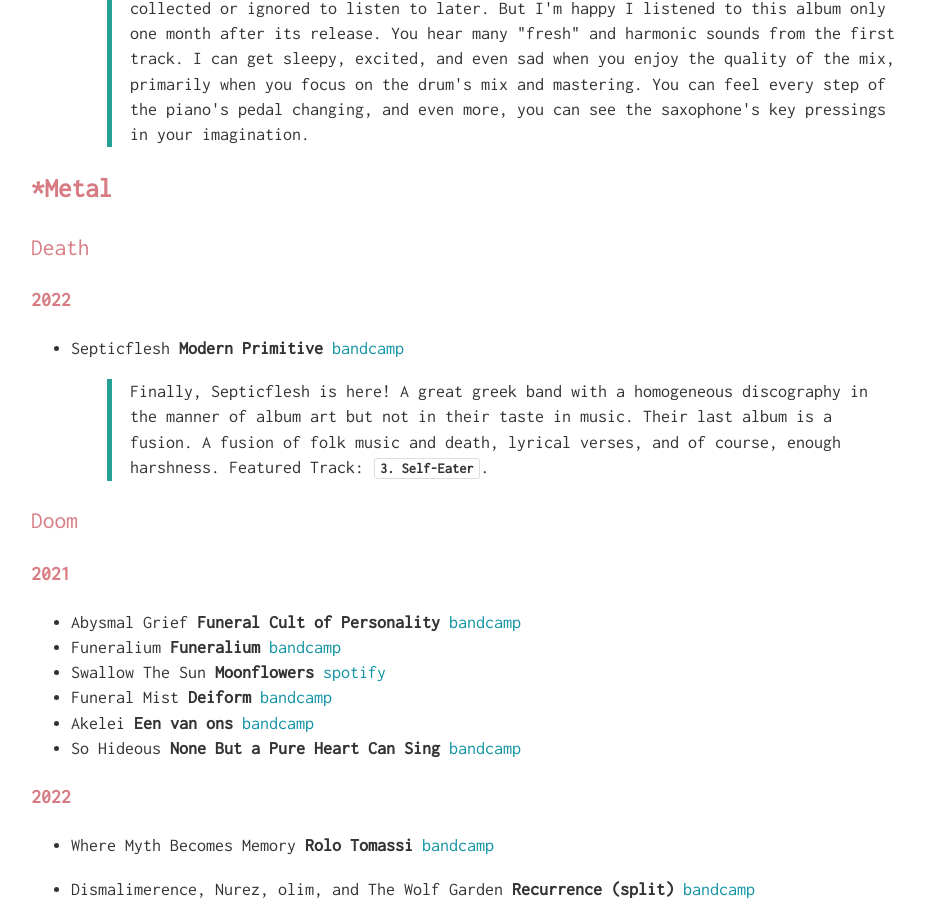
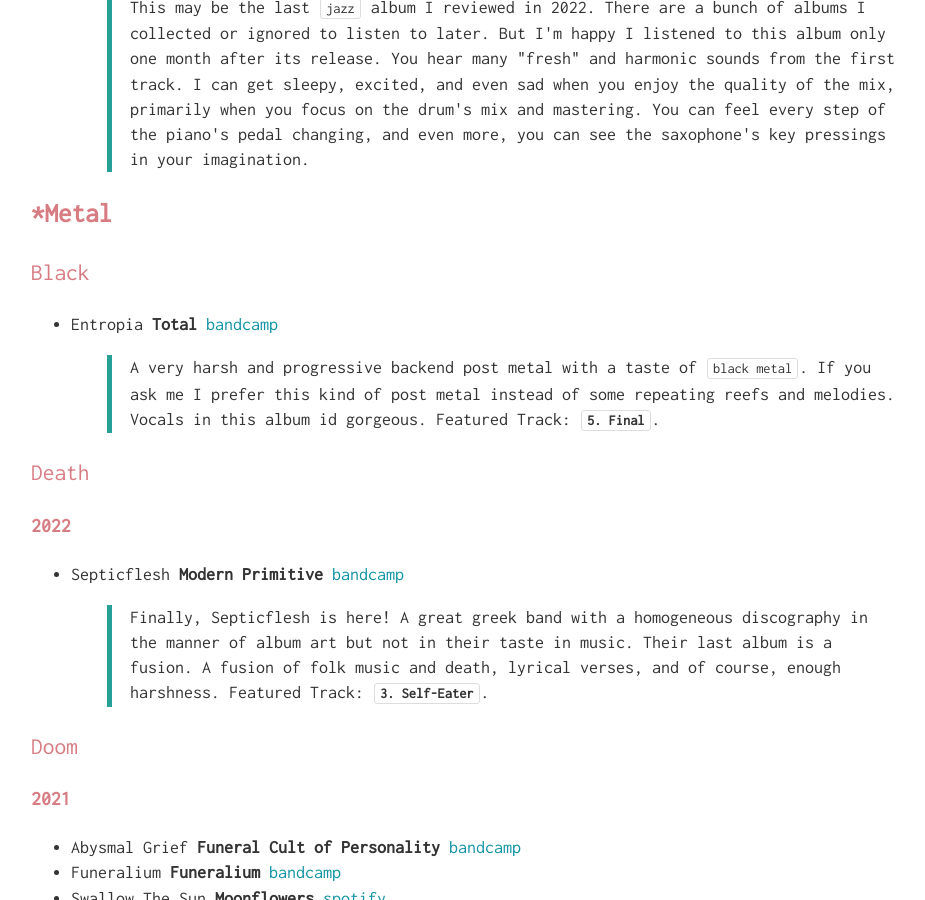
Before and after one commit to shosseinib/shosseinib.github.io, a Jekyll site: the page music.html, which Jekyll copies as it is, in a window 1280 px wide and 900 px high, scrolled down 4063 px. Shown: the whole window, without its empty margins (159-1084 px from the left). Built offline with Jekyll 4.4.1, drawn with Linux system fonts in a browser that asks for light colours; some web fonts are replaced; some of the changed text lies outside the part shown.

Commit message:
Entropia - Total

```diff
--- a/music.html
+++ b/music.html
@@ -3,7 +3,7 @@
 "http://www.w3.org/TR/xhtml1/DTD/xhtml1-strict.dtd">
 <html xmlns="http://www.w3.org/1999/xhtml" lang="en" xml:lang="en">
 <head>
-<!-- 2022-12-17 Sat 03:27 -->
+<!-- 2023-03-24 Fri 15:11 -->
 <meta http-equiv="Content-Type" content="text/html;charset=utf-8" />
 <meta name="viewport" content="width=device-width, initial-scale=1" />
 <title>Music Journal</title>
@@ -205,53 +205,54 @@
 <h2>Table of Contents</h2>
 <div id="text-table-of-contents" role="doc-toc">
 <ul>
-<li><a href="#orgc9398a5"><b>Code of Conduct</b></a></li>
-<li><a href="#org461d998"><b>Electronic</b></a>
+<li><a href="#orgb49edf6"><b>Code of Conduct</b></a></li>
+<li><a href="#org68c5c4b"><b>Electronic</b></a>
 <ul>
-<li><a href="#orgf2464fc">2021</a></li>
-<li><a href="#orgd5be14a">2022</a></li>
+<li><a href="#org458a804">2021</a></li>
+<li><a href="#orga83ba30">2022</a></li>
 </ul>
 </li>
-<li><a href="#orgbad30e2"><b>Experimental &amp; Improvisation</b></a>
+<li><a href="#orgd4b897b"><b>Experimental &amp; Improvisation</b></a>
 <ul>
-<li><a href="#org21b6db3">2019</a></li>
-<li><a href="#org99f8051">2020</a></li>
-<li><a href="#orga0908a1">2021</a></li>
-<li><a href="#org2e3ae2c">2022</a></li>
+<li><a href="#orgff120d1">2019</a></li>
+<li><a href="#org9896b96">2020</a></li>
+<li><a href="#org1425bce">2021</a></li>
+<li><a href="#org6061fa4">2022</a></li>
 </ul>
 </li>
-<li><a href="#org2105bc0"><b>Jazz</b></a>
+<li><a href="#org9adf0e0"><b>Jazz</b></a>
 <ul>
-<li><a href="#org61f248a">2019</a></li>
-<li><a href="#org29304e8">2021</a></li>
-<li><a href="#orgc7dfd49">2022</a></li>
+<li><a href="#org603b5b0">2019</a></li>
+<li><a href="#orgc87babb">2021</a></li>
+<li><a href="#orgd2b7088">2022</a></li>
 </ul>
 </li>
-<li><a href="#orgee6fee9"><b>*Metal</b></a>
+<li><a href="#org4681010"><b>*Metal</b></a>
 <ul>
-<li><a href="#orgcc7193c">Death</a>
+<li><a href="#org640bf45">Black</a></li>
+<li><a href="#org97c5667">Death</a>
 <ul>
-<li><a href="#org7936dc3">2022</a></li>
+<li><a href="#orgf02dfee">2022</a></li>
 </ul>
 </li>
-<li><a href="#orgc2baec0">Doom</a>
+<li><a href="#orgf0233d2">Doom</a>
 <ul>
-<li><a href="#orgb349ade">2021</a></li>
-<li><a href="#org85cad7e">2022</a></li>
+<li><a href="#org53d8ca6">2021</a></li>
+<li><a href="#org035c408">2022</a></li>
 </ul>
 </li>
-<li><a href="#org3579b17">Progressive</a></li>
+<li><a href="#org8a15508">Progressive</a></li>
 </ul>
 </li>
-<li><a href="#org9be5352"><b>Noise</b></a>
+<li><a href="#org5adfc11"><b>Noise</b></a>
 <ul>
-<li><a href="#org91cf0a9">2022</a></li>
+<li><a href="#orgb4cafe1">2022</a></li>
 </ul>
 </li>
-<li><a href="#org82ee16e"><b>Post-everything</b></a>
+<li><a href="#org6444219"><b>Post-everything</b></a>
 <ul>
-<li><a href="#orge2a953b">2021</a></li>
-<li><a href="#org0a572ce">2022</a></li>
+<li><a href="#orgdde0054">2021</a></li>
+<li><a href="#org3c36214">2022</a></li>
 </ul>
 </li>
 </ul>
@@ -259,31 +260,31 @@
 </div>
 
 
-<div id="outline-container-orgc9398a5" class="outline-2">
-<h2 id="orgc9398a5"><b>Code of Conduct</b></h2>
-<div class="outline-text-2" id="text-orgc9398a5">
+<div id="outline-container-orgb49edf6" class="outline-2">
+<h2 id="orgb49edf6"><b>Code of Conduct</b></h2>
+<div class="outline-text-2" id="text-orgb49edf6">
 <p>
 Here I collect music albums that I consider worshiped (in my way) works in <code>Jazz</code>, <code>Post-Everything</code>, <code>Noise</code>, <code>*Metal</code>, <code>Electronic</code>, and <code>Experimental &amp; Improvisation</code>. The order is by year, but there is no order; I may re-sort them by their artist name later; who knows?
 </p>
 </div>
 </div>
 
-<div id="outline-container-org461d998" class="outline-2">
-<h2 id="org461d998"><b>Electronic</b></h2>
-<div class="outline-text-2" id="text-org461d998">
+<div id="outline-container-org68c5c4b" class="outline-2">
+<h2 id="org68c5c4b"><b>Electronic</b></h2>
+<div class="outline-text-2" id="text-org68c5c4b">
 </div>
-<div id="outline-container-orgf2464fc" class="outline-3">
-<h3 id="orgf2464fc">2021</h3>
-<div class="outline-text-3" id="text-orgf2464fc">
+<div id="outline-container-org458a804" class="outline-3">
+<h3 id="org458a804">2021</h3>
+<div class="outline-text-3" id="text-org458a804">
 <ul class="org-ul">
 <li>Doyeq <b>Never Back</b> <a href="https://fuselab.bandcamp.com/album/never-back">bandcamp</a></li>
 <li>HEXSYSTEM <b>Interface OST Vol. II</b> <a href="https://hexsystem.bandcamp.com/album/interface-ost-vol-ii?from=fandiscflw">bandcamp</a></li>
 </ul>
 </div>
 </div>
-<div id="outline-container-orgd5be14a" class="outline-3">
-<h3 id="orgd5be14a">2022</h3>
-<div class="outline-text-3" id="text-orgd5be14a">
+<div id="outline-container-orga83ba30" class="outline-3">
+<h3 id="orga83ba30">2022</h3>
+<div class="outline-text-3" id="text-orga83ba30">
 <ul class="org-ul">
 <li>HEXSYSTEM <b>No Confluence</b> <a href="https://hexsystem.bandcamp.com/album/no-confluence?from=fanpub_fnb">bandcamp</a></li>
 <li><p>
@@ -298,29 +299,29 @@
 </div>
 </div>
 </div>
-<div id="outline-container-orgbad30e2" class="outline-2">
-<h2 id="orgbad30e2"><b>Experimental &amp; Improvisation</b></h2>
-<div class="outline-text-2" id="text-orgbad30e2">
+<div id="outline-container-orgd4b897b" class="outline-2">
+<h2 id="orgd4b897b"><b>Experimental &amp; Improvisation</b></h2>
+<div class="outline-text-2" id="text-orgd4b897b">
 </div>
-<div id="outline-container-org21b6db3" class="outline-3">
-<h3 id="org21b6db3">2019</h3>
-<div class="outline-text-3" id="text-org21b6db3">
+<div id="outline-container-orgff120d1" class="outline-3">
+<h3 id="orgff120d1">2019</h3>
+<div class="outline-text-3" id="text-orgff120d1">
 <ul class="org-ul">
 <li>Sam Andreae/David Birchall/Toshimaru Nakamura/Otto Willberg <b>UK ツアー 2019</b> <a href="https://scatterarchive.bandcamp.com/album/uk-2019?from=fandiscflw">bandcamp</a></li>
 </ul>
 </div>
 </div>
-<div id="outline-container-org99f8051" class="outline-3">
-<h3 id="org99f8051">2020</h3>
-<div class="outline-text-3" id="text-org99f8051">
+<div id="outline-container-org9896b96" class="outline-3">
+<h3 id="org9896b96">2020</h3>
+<div class="outline-text-3" id="text-org9896b96">
 <ul class="org-ul">
 <li>Jean-Luc Guionnet, Annette Krebs <b>pointe sèche</b> <a href="https://annettekrebs.bandcamp.com/album/pointe-s-che">bandcamp</a></li>
 </ul>
 </div>
 </div>
-<div id="outline-container-orga0908a1" class="outline-3">
-<h3 id="orga0908a1">2021</h3>
-<div class="outline-text-3" id="text-orga0908a1">
+<div id="outline-container-org1425bce" class="outline-3">
+<h3 id="org1425bce">2021</h3>
+<div class="outline-text-3" id="text-org1425bce">
 <ul class="org-ul">
 <li>Guilherme Rodrigues &amp; Carlos Santos <b>Uncommon Symmetries</b> <a href="https://guilhermerodrigues.bandcamp.com/album/uncommon-symmetries">bandcamp</a></li>
 <li>I/O - Carlos Santos and Ulrich Mitzlaff <b>Studies on Colour Field Modulation</b> <a href="https://carlossantos.bandcamp.com/album/studies-on-colour-field-modulation">bandcamp</a></li>
@@ -329,9 +330,9 @@
 </ul>
 </div>
 </div>
-<div id="outline-container-org2e3ae2c" class="outline-3">
-<h3 id="org2e3ae2c">2022</h3>
-<div class="outline-text-3" id="text-org2e3ae2c">
+<div id="outline-container-org6061fa4" class="outline-3">
+<h3 id="org6061fa4">2022</h3>
+<div class="outline-text-3" id="text-org6061fa4">
 <ul class="org-ul">
 <li>Mark Wagner <b>S☉N RISE / S☉N OF THE SUN</b> <a href="https://zamzamrec.bandcamp.com/album/s-n-rise-s-n-of-the-sun">bandcamp</a></li>
 <li><p>
@@ -354,21 +355,21 @@
 </div>
 </div>
 </div>
-<div id="outline-container-org2105bc0" class="outline-2">
-<h2 id="org2105bc0"><b>Jazz</b></h2>
-<div class="outline-text-2" id="text-org2105bc0">
+<div id="outline-container-org9adf0e0" class="outline-2">
+<h2 id="org9adf0e0"><b>Jazz</b></h2>
+<div class="outline-text-2" id="text-org9adf0e0">
 </div>
-<div id="outline-container-org61f248a" class="outline-3">
-<h3 id="org61f248a">2019</h3>
-<div class="outline-text-3" id="text-org61f248a">
+<div id="outline-container-org603b5b0" class="outline-3">
+<h3 id="org603b5b0">2019</h3>
+<div class="outline-text-3" id="text-org603b5b0">
 <ul class="org-ul">
 <li>Enrico Rava &amp; Joe Lovano <b>Roma (Live)</b> <a href="https://open.spotify.com/album/7oJD5GX7laQuDzSz10eKS2">spotify</a></li>
 </ul>
 </div>
 </div>
-<div id="outline-container-org29304e8" class="outline-3">
-<h3 id="org29304e8">2021</h3>
-<div class="outline-text-3" id="text-org29304e8">
+<div id="outline-container-orgc87babb" class="outline-3">
+<h3 id="orgc87babb">2021</h3>
+<div class="outline-text-3" id="text-orgc87babb">
 <ul class="org-ul">
 <li>Mira Martin-Gray, Bryan Qu, Karen Ng, Nick Dunston <b>Trumpet &amp; Drums REMIX Festival</b> <a href="https://linaallemano.bandcamp.com/album/trumpet-drums-remix-festival">bandcamp</a></li>
 <li>Milton Man Gogh <b>The Great Reset</b> <a href="https://miltonmangogh.bandcamp.com/album/the-great-reset-2?from=fandiscflw">bandcamp</a></li>
@@ -425,9 +426,9 @@
 </ul>
 </div>
 </div>
-<div id="outline-container-orgc7dfd49" class="outline-3">
-<h3 id="orgc7dfd49">2022</h3>
-<div class="outline-text-3" id="text-orgc7dfd49">
+<div id="outline-container-orgd2b7088" class="outline-3">
+<h3 id="orgd2b7088">2022</h3>
+<div class="outline-text-3" id="text-orgd2b7088">
 <ul class="org-ul">
 <li>Joel Lyssarides <b>Stay Now</b> <a href="https://joellyssarides.bandcamp.com/releases">bandcamp</a></li>
 <li><p>
@@ -474,17 +475,32 @@
 </div>
 </div>
 </div>
-<div id="outline-container-orgee6fee9" class="outline-2">
-<h2 id="orgee6fee9"><b>*Metal</b></h2>
-<div class="outline-text-2" id="text-orgee6fee9">
+<div id="outline-container-org4681010" class="outline-2">
+<h2 id="org4681010"><b>*Metal</b></h2>
+<div class="outline-text-2" id="text-org4681010">
 </div>
-<div id="outline-container-orgcc7193c" class="outline-3">
-<h3 id="orgcc7193c">Death</h3>
-<div class="outline-text-3" id="text-orgcc7193c">
+<div id="outline-container-org640bf45" class="outline-3">
+<h3 id="org640bf45">Black</h3>
+<div class="outline-text-3" id="text-org640bf45">
+<ul class="org-ul">
+<li><p>
+Entropia <b>Total</b> <a href="https://agoniarecords.bandcamp.com/album/total?from=embed">bandcamp</a>
+</p>
+<blockquote>
+<p>
+A very harsh and progressive backend post metal with a taste of <code>black metal</code>. If you ask me I prefer this kind of post metal instead of some repeating reefs and melodies. Vocals in this album id gorgeous. Featured Track: <b><code>5. Final</code></b>.
+</p>
+</blockquote></li>
+</ul>
 </div>
-<div id="outline-container-org7936dc3" class="outline-4">
-<h4 id="org7936dc3">2022</h4>
-<div class="outline-text-4" id="text-org7936dc3">
+</div>
+<div id="outline-container-org97c5667" class="outline-3">
+<h3 id="org97c5667">Death</h3>
+<div class="outline-text-3" id="text-org97c5667">
+</div>
+<div id="outline-container-orgf02dfee" class="outline-4">
+<h4 id="orgf02dfee">2022</h4>
+<div class="outline-text-4" id="text-orgf02dfee">
 <ul class="org-ul">
 <li><p>
 Septicflesh <b>Modern Primitive</b> <a href="https://septicflesh.bandcamp.com/album/modern-primitive?from=fanpub_nfnb_pr">bandcamp</a>
@@ -498,13 +514,13 @@
 </div>
 </div>
 </div>
-<div id="outline-container-orgc2baec0" class="outline-3">
-<h3 id="orgc2baec0">Doom</h3>
-<div class="outline-text-3" id="text-orgc2baec0">
+<div id="outline-container-orgf0233d2" class="outline-3">
+<h3 id="orgf0233d2">Doom</h3>
+<div class="outline-text-3" id="text-orgf0233d2">
 </div>
-<div id="outline-container-orgb349ade" class="outline-4">
-<h4 id="orgb349ade">2021</h4>
-<div class="outline-text-4" id="text-orgb349ade">
+<div id="outline-container-org53d8ca6" class="outline-4">
+<h4 id="org53d8ca6">2021</h4>
+<div class="outline-text-4" id="text-org53d8ca6">
 <ul class="org-ul">
 <li>Abysmal Grief <b>Funeral Cult of Personality</b> <a href="https://sunandmoonrecords.bandcamp.com/album/funeral-cult-of-personality">bandcamp</a></li>
 <li>Funeralium <b>Funeralium</b> <a href="https://funeralium.bandcamp.com/album/funeralium?from=fannewrel">bandcamp</a></li>
@@ -515,9 +531,9 @@
 </ul>
 </div>
 </div>
-<div id="outline-container-org85cad7e" class="outline-4">
-<h4 id="org85cad7e">2022</h4>
-<div class="outline-text-4" id="text-org85cad7e">
+<div id="outline-container-org035c408" class="outline-4">
+<h4 id="org035c408">2022</h4>
+<div class="outline-text-4" id="text-org035c408">
 <ul class="org-ul">
 <li>Where Myth Becomes Memory <b>Rolo Tomassi</b> <a href="https://rolotomassi.bandcamp.com/album/where-myth-becomes-memory?from=fanpub_fnb_pr">bandcamp</a></li>
 <li><p>
@@ -588,9 +604,9 @@
 </div>
 </div>
 </div>
-<div id="outline-container-org3579b17" class="outline-3">
-<h3 id="org3579b17">Progressive</h3>
-<div class="outline-text-3" id="text-org3579b17">
+<div id="outline-container-org8a15508" class="outline-3">
+<h3 id="org8a15508">Progressive</h3>
+<div class="outline-text-3" id="text-org8a15508">
 <ul class="org-ul">
 <li><p>
 Venus Principle <b>Stand In Your Light</b> <a href="https://venusprinciple.bandcamp.com/album/stand-in-your-light-deluxe-edition?from=fanpub_nfnb_pr">bandcamp</a>
@@ -612,13 +628,13 @@
 </div>
 </div>
 </div>
-<div id="outline-container-org9be5352" class="outline-2">
-<h2 id="org9be5352"><b>Noise</b></h2>
-<div class="outline-text-2" id="text-org9be5352">
+<div id="outline-container-org5adfc11" class="outline-2">
+<h2 id="org5adfc11"><b>Noise</b></h2>
+<div class="outline-text-2" id="text-org5adfc11">
 </div>
-<div id="outline-container-org91cf0a9" class="outline-3">
-<h3 id="org91cf0a9">2022</h3>
-<div class="outline-text-3" id="text-org91cf0a9">
+<div id="outline-container-orgb4cafe1" class="outline-3">
+<h3 id="orgb4cafe1">2022</h3>
+<div class="outline-text-3" id="text-orgb4cafe1">
 <ul class="org-ul">
 <li><p>
 Portal to the God Damn Blood Dimension <b>Rotten Fruit; Regular Orchard</b> <a href="https://portaltothegoddamnblooddimension.bandcamp.com/album/rotten-fruit-regular-orchard?from=fandiscflw">bandcamp</a>
@@ -648,13 +664,13 @@
 </div>
 </div>
 </div>
-<div id="outline-container-org82ee16e" class="outline-2">
-<h2 id="org82ee16e"><b>Post-everything</b></h2>
-<div class="outline-text-2" id="text-org82ee16e">
+<div id="outline-container-org6444219" class="outline-2">
+<h2 id="org6444219"><b>Post-everything</b></h2>
+<div class="outline-text-2" id="text-org6444219">
 </div>
-<div id="outline-container-orge2a953b" class="outline-3">
-<h3 id="orge2a953b">2021</h3>
-<div class="outline-text-3" id="text-orge2a953b">
+<div id="outline-container-orgdde0054" class="outline-3">
+<h3 id="orgdde0054">2021</h3>
+<div class="outline-text-3" id="text-orgdde0054">
 <ul class="org-ul">
 <li>Hope Drone <b>Husk</b> <a href="https://hopedrone.bandcamp.com/album/husk">bandcamp</a></li>
 <li>Der Weg Einer Freihei <b>Noktvrn</b> <a href="https://derwegeinerfreiheitsom.bandcamp.com/album/noktvrn?from=fanpub_nfnb_pr">bandcamp</a></li>
@@ -682,9 +698,9 @@
 </ul>
 </div>
 </div>
-<div id="outline-container-org0a572ce" class="outline-3">
-<h3 id="org0a572ce">2022</h3>
-<div class="outline-text-3" id="text-org0a572ce">
+<div id="outline-container-org3c36214" class="outline-3">
+<h3 id="org3c36214">2022</h3>
+<div class="outline-text-3" id="text-org3c36214">
 <ul class="org-ul">
 <li><p>
 Caroline <b>Caroline</b> <a href="https://open.spotify.com/album/4X12VfRomM649eKXd1qKMf">spotify</a>
@@ -717,7 +733,7 @@
 </div>
 <div id="postamble" class="status">
 <p class="author">Author: <a href="https://shosseinib.github.io">shosseinib</a>, a noise enthusiast</p>
-<p class="date">Created: 2022-12-17 Sat 03:27</p>
+<p class="date">Created: 2023-03-24 Fri 15:11</p>
 <p class="validation"><a href="https://validator.w3.org/check?uri=referer">Validate</a></p>
 </div>
 </body>
--- a/music.org
+++ b/music.org
@@ -102,6 +102,11 @@
   This may be the last =jazz= album I reviewed in 2022. There are a bunch of albums I collected or ignored to listen to later. But I'm happy I listened to this album only one month after its release. You hear many "fresh" and harmonic sounds from the first track. I can get sleepy, excited, and even sad when you enjoy the quality of the mix, primarily when you focus on the drum's mix and mastering. You can feel every step of the piano's pedal changing, and even more, you can see the saxophone's key pressings in your imagination.
   #+end_quote
 * **Metal*
+** Black
+-  Entropia *Total* [[https://agoniarecords.bandcamp.com/album/total?from=embed][bandcamp]]
+  #+begin_quote
+A very harsh and progressive backend post metal with a taste of ~black metal~. If you ask me I prefer this kind of post metal instead of some repeating reefs and melodies. Vocals in this album id gorgeous. Featured Track: *=5. Final=*.
+  #+end_quote
 ** Death
 *** 2022
 - Septicflesh *Modern Primitive* [[https://septicflesh.bandcamp.com/album/modern-primitive?from=fanpub_nfnb_pr][bandcamp]]
```
